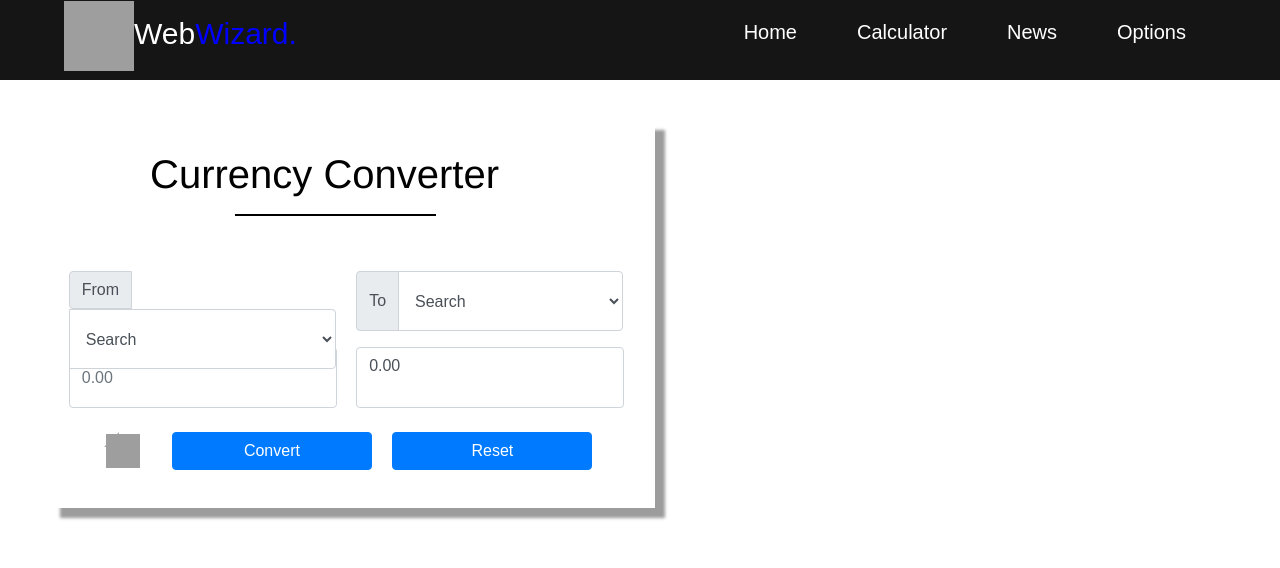
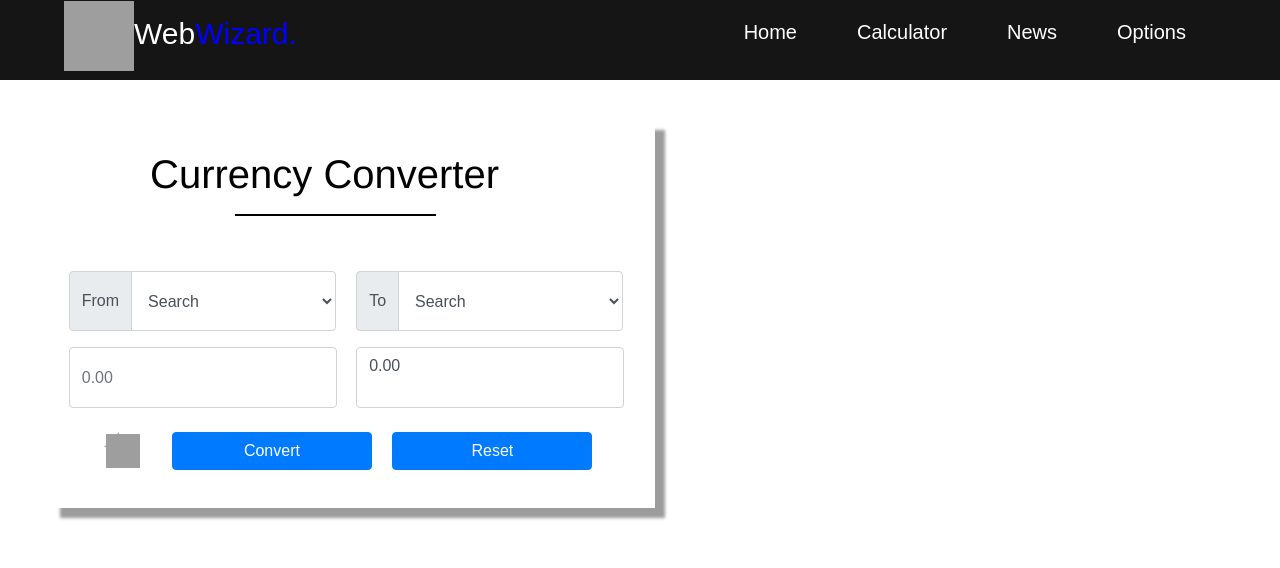
Before and after one commit to Nishant040305/Currency, a Django app: page / in a window 1280 px wide. Shown: the top 568 px of the page. Run offline with Django 4.2, Linux system fonts and the light colour scheme; data comes from the database, SQL or seed files in the repository; some libraries are stand-ins or nearby versions; grey boxes are pictures that could not be loaded.

Commit message:
Update style.css

```diff
--- a/static/style.css
+++ b/static/style.css
@@ -119,6 +119,8 @@ label {
 .input-group{
     width: 7.06cm;
     height: 1.6cm;
+     display: flex;
+     flex-wrap: nowrap;
 }
 
 .mb3{
```
